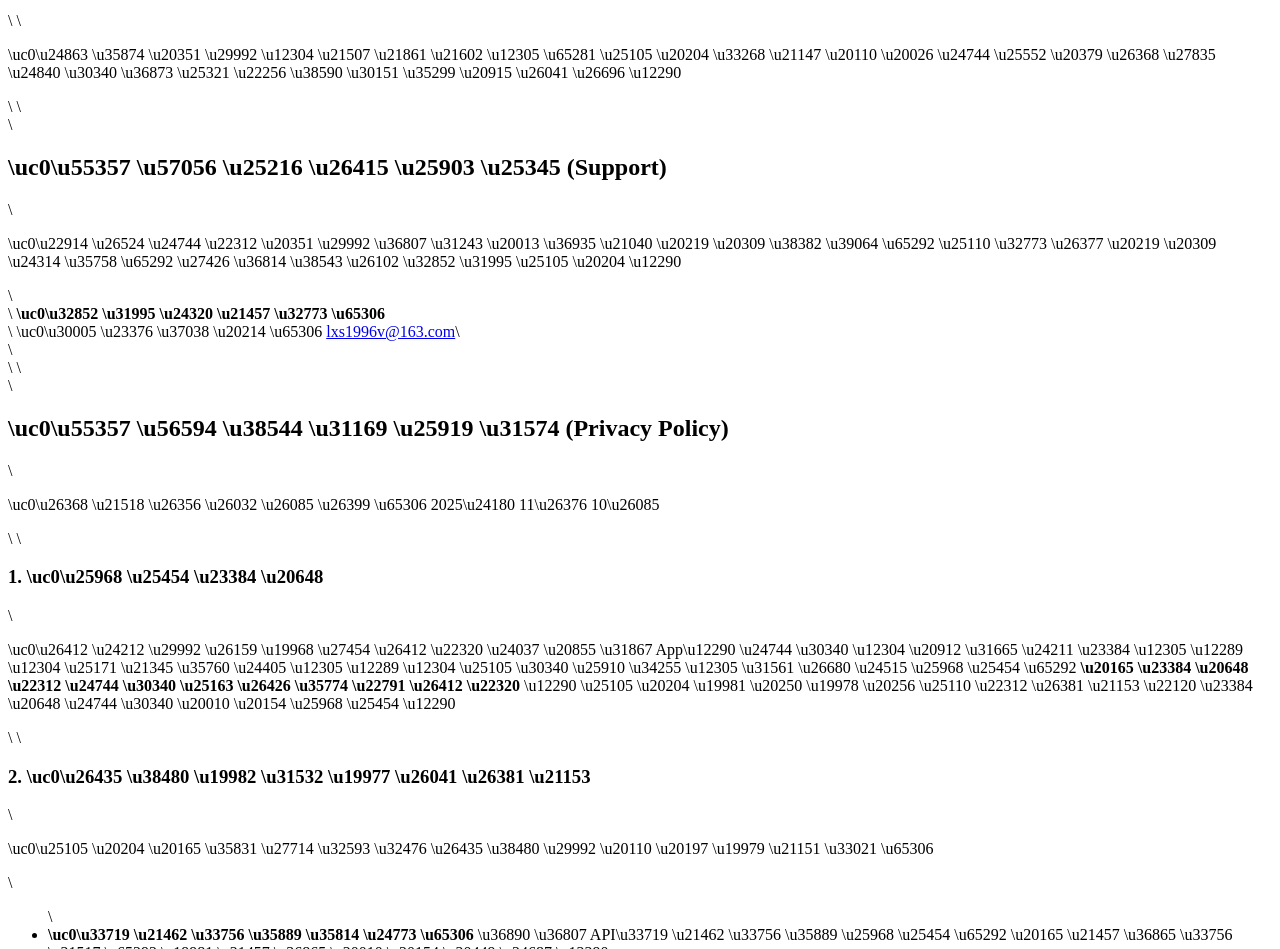
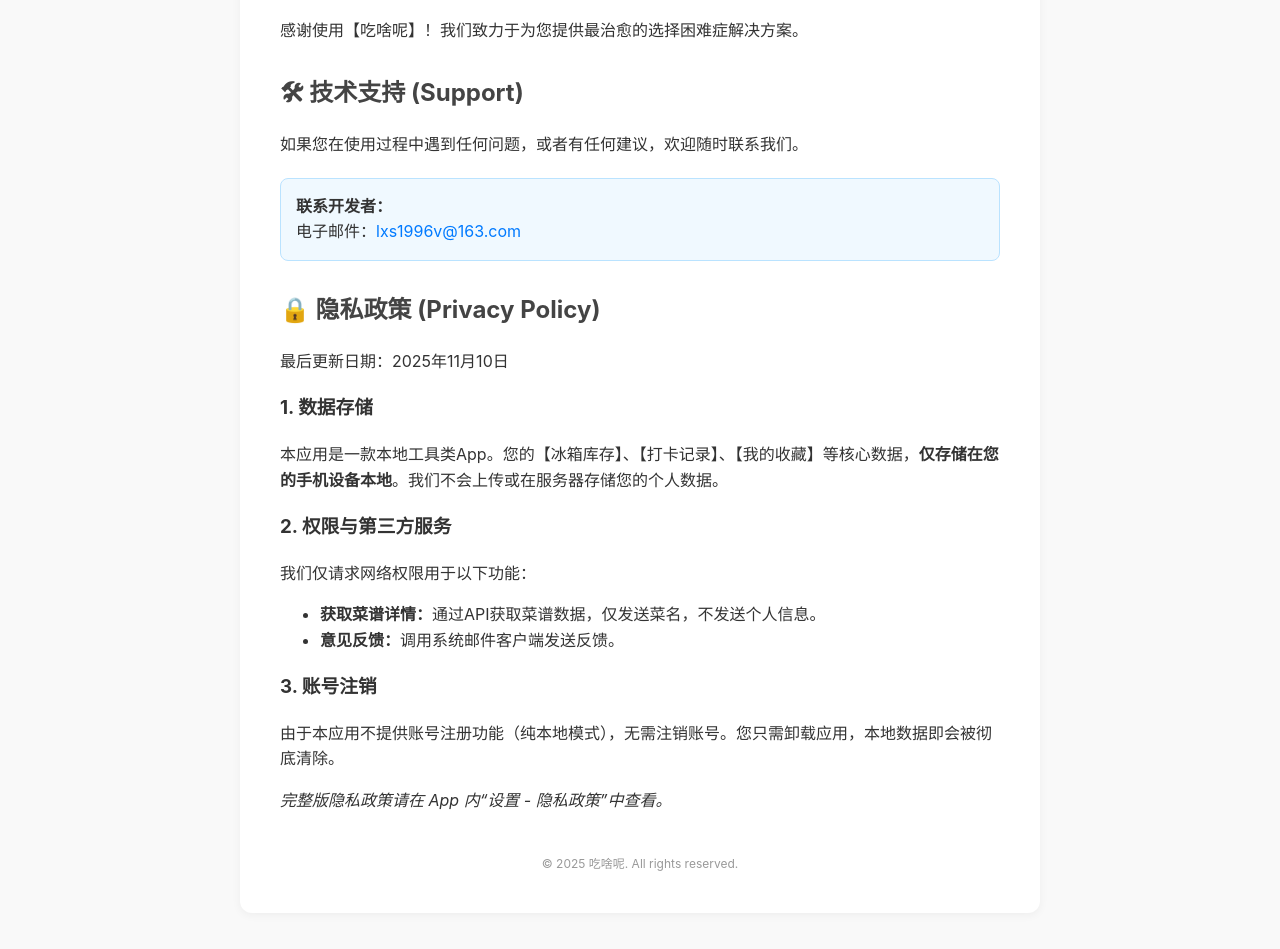
Before and after one commit to Shauna-tech/chishanesupport, a plain HTML site: page index.html in a window 1280 px wide. Shown: the part 148-1097 px from the top of the page. Drawn offline with Linux system fonts and the light colour scheme.

Commit message:
Update index.html

```diff
--- a/index.html
+++ b/index.html
@@ -1,67 +1,59 @@
-{\rtf1\ansi\ansicpg936\cocoartf2822
-\cocoatextscaling0\cocoaplatform0{\fonttbl\f0\fswiss\fcharset0 Helvetica;}
-{\colortbl;\red255\green255\blue255;}
-{\*\expandedcolortbl;;}
-\paperw11900\paperh16840\margl1440\margr1440\vieww11520\viewh8400\viewkind0
-\pard\tx720\tx1440\tx2160\tx2880\tx3600\tx4320\tx5040\tx5760\tx6480\tx7200\tx7920\tx8640\pardirnatural\partightenfactor0
+<!DOCTYPE html>
+<html lang="zh-CN">
+<head>
+    <meta charset="UTF-8">
+    <meta name="viewport" content="width=device-width, initial-scale=1.0">
+    <title>吃啥呢 - 官方支持</title>
+    <style>
+        body { font-family: -apple-system, BlinkMacSystemFont, "Segoe UI", Roboto, Helvetica, Arial, sans-serif; line-height: 1.6; color: #333; max-width: 800px; margin: 0 auto; padding: 20px; background-color: #f9f9f9; }
+        .container { background: white; padding: 40px; border-radius: 12px; box-shadow: 0 2px 10px rgba(0,0,0,0.05); }
+        h1 { color: #333; border-bottom: 2px solid #f0f0f0; padding-bottom: 10px; }
+        h2 { margin-top: 30px; color: #444; }
+        .contact-box { background: #f0f9ff; border: 1px solid #bae3ff; padding: 15px; border-radius: 8px; margin-top: 20px; }
+        .footer { margin-top: 40px; font-size: 12px; color: #999; text-align: center; }
+        a { color: #007AFF; text-decoration: none; }
+    </style>
+</head>
+<body>
 
-\f0\fs24 \cf0 <!DOCTYPE html>\
-<html lang="zh-CN">\
-<head>\
-    <meta charset="UTF-8">\
-    <meta name="viewport" content="width=device-width, initial-scale=1.0">\
-    <title>\uc0\u21507 \u21861 \u21602  - \u23448 \u26041 \u25903 \u25345 </title>\
-    <style>\
-        body \{ font-family: -apple-system, BlinkMacSystemFont, "Segoe UI", Roboto, Helvetica, Arial, sans-serif; line-height: 1.6; color: #333; max-width: 800px; margin: 0 auto; padding: 20px; background-color: #f9f9f9; \}\
-        .container \{ background: white; padding: 40px; border-radius: 12px; box-shadow: 0 2px 10px rgba(0,0,0,0.05); \}\
-        h1 \{ color: #333; border-bottom: 2px solid #f0f0f0; padding-bottom: 10px; \}\
-        h2 \{ margin-top: 30px; color: #444; \}\
-        .contact-box \{ background: #f0f9ff; border: 1px solid #bae3ff; padding: 15px; border-radius: 8px; margin-top: 20px; \}\
-        .footer \{ margin-top: 40px; font-size: 12px; color: #999; text-align: center; \}\
-        a \{ color: #007AFF; text-decoration: none; \}\
-    </style>\
-</head>\
-<body>\
-\
-<div class="container">\
-    <h1>\uc0\u21507 \u21861 \u21602  App \u23448 \u26041 \u25903 \u25345 </h1>\
-    \
-    <p>\uc0\u24863 \u35874 \u20351 \u29992 \u12304 \u21507 \u21861 \u21602 \u12305 \u65281 \u25105 \u20204 \u33268 \u21147 \u20110 \u20026 \u24744 \u25552 \u20379 \u26368 \u27835 \u24840 \u30340 \u36873 \u25321 \u22256 \u38590 \u30151 \u35299 \u20915 \u26041 \u26696 \u12290 </p>\
-\
-    <div id="support">\
-        <h2>\uc0\u55357 \u57056  \u25216 \u26415 \u25903 \u25345  (Support)</h2>\
-        <p>\uc0\u22914 \u26524 \u24744 \u22312 \u20351 \u29992 \u36807 \u31243 \u20013 \u36935 \u21040 \u20219 \u20309 \u38382 \u39064 \u65292 \u25110 \u32773 \u26377 \u20219 \u20309 \u24314 \u35758 \u65292 \u27426 \u36814 \u38543 \u26102 \u32852 \u31995 \u25105 \u20204 \u12290 </p>\
-        <div class="contact-box">\
-            <strong>\uc0\u32852 \u31995 \u24320 \u21457 \u32773 \u65306 </strong><br>\
-            \uc0\u30005 \u23376 \u37038 \u20214 \u65306 <a href="mailto:lxs1996v@163.com">lxs1996v@163.com</a>\
-        </div>\
-    </div>\
-\
-    <div id="privacy">\
-        <h2>\uc0\u55357 \u56594  \u38544 \u31169 \u25919 \u31574  (Privacy Policy)</h2>\
-        <p>\uc0\u26368 \u21518 \u26356 \u26032 \u26085 \u26399 \u65306 2025\u24180 11\u26376 10\u26085 </p>\
-        \
-        <h3>1. \uc0\u25968 \u25454 \u23384 \u20648 </h3>\
-        <p>\uc0\u26412 \u24212 \u29992 \u26159 \u19968 \u27454 \u26412 \u22320 \u24037 \u20855 \u31867 App\u12290 \u24744 \u30340 \u12304 \u20912 \u31665 \u24211 \u23384 \u12305 \u12289 \u12304 \u25171 \u21345 \u35760 \u24405 \u12305 \u12289 \u12304 \u25105 \u30340 \u25910 \u34255 \u12305 \u31561 \u26680 \u24515 \u25968 \u25454 \u65292 <strong>\u20165 \u23384 \u20648 \u22312 \u24744 \u30340 \u25163 \u26426 \u35774 \u22791 \u26412 \u22320 </strong>\u12290 \u25105 \u20204 \u19981 \u20250 \u19978 \u20256 \u25110 \u22312 \u26381 \u21153 \u22120 \u23384 \u20648 \u24744 \u30340 \u20010 \u20154 \u25968 \u25454 \u12290 </p>\
-\
-        <h3>2. \uc0\u26435 \u38480 \u19982 \u31532 \u19977 \u26041 \u26381 \u21153 </h3>\
-        <p>\uc0\u25105 \u20204 \u20165 \u35831 \u27714 \u32593 \u32476 \u26435 \u38480 \u29992 \u20110 \u20197 \u19979 \u21151 \u33021 \u65306 </p>\
-        <ul>\
-            <li><strong>\uc0\u33719 \u21462 \u33756 \u35889 \u35814 \u24773 \u65306 </strong>\u36890 \u36807 API\u33719 \u21462 \u33756 \u35889 \u25968 \u25454 \u65292 \u20165 \u21457 \u36865 \u33756 \u21517 \u65292 \u19981 \u21457 \u36865 \u20010 \u20154 \u20449 \u24687 \u12290 </li>\
-            <li><strong>\uc0\u24847 \u35265 \u21453 \u39304 \u65306 </strong>\u35843 \u29992 \u31995 \u32479 \u37038 \u20214 \u23458 \u25143 \u31471 \u21457 \u36865 \u21453 \u39304 \u12290 </li>\
-        </ul>\
-\
-        <h3>3. \uc0\u36134 \u21495 \u27880 \u38144 </h3>\
-        <p>\uc0\u30001 \u20110 \u26412 \u24212 \u29992 \u19981 \u25552 \u20379 \u36134 \u21495 \u27880 \u20876 \u21151 \u33021 \u65288 \u32431 \u26412 \u22320 \u27169 \u24335 \u65289 \u65292 \u26080 \u38656 \u27880 \u38144 \u36134 \u21495 \u12290 \u24744 \u21482 \u38656 \u21368 \u36733 \u24212 \u29992 \u65292 \u26412 \u22320 \u25968 \u25454 \u21363 \u20250 \u34987 \u24443 \u24213 \u28165 \u38500 \u12290 </p>\
-        \
-        <p><em>\uc0\u23436 \u25972 \u29256 \u38544 \u31169 \u25919 \u31574 \u35831 \u22312  App \u20869 \'93\u35774 \u32622  - \u38544 \u31169 \u25919 \u31574 \'94\u20013 \u26597 \u30475 \u12290 </em></p>\
-    </div>\
-\
-    <div class="footer">\
-        &copy; 2025 \uc0\u21507 \u21861 \u21602 . All rights reserved.\
-    </div>\
-</div>\
-\
-</body>\
-</html>\
-}
+<div class="container">
+    <h1>吃啥呢 App 官方支持</h1>
+
+    <p>感谢使用【吃啥呢】！我们致力于为您提供最治愈的选择困难症解决方案。</p>
+
+    <div id="support">
+        <h2>🛠 技术支持 (Support)</h2>
+        <p>如果您在使用过程中遇到任何问题，或者有任何建议，欢迎随时联系我们。</p>
+        <div class="contact-box">
+            <strong>联系开发者：</strong><br>
+            电子邮件：<a href="mailto:lxs1996v@163.com">lxs1996v@163.com</a>
+        </div>
+    </div>
+
+    <div id="privacy">
+        <h2>🔒 隐私政策 (Privacy Policy)</h2>
+        <p>最后更新日期：2025年11月10日</p>
+
+        <h3>1. 数据存储</h3>
+        <p>本应用是一款本地工具类App。您的【冰箱库存】、【打卡记录】、【我的收藏】等核心数据，<strong>仅存储在您的手机设备本地</strong>。我们不会上传或在服务器存储您的个人数据。</p>
+
+        <h3>2. 权限与第三方服务</h3>
+        <p>我们仅请求网络权限用于以下功能：</p>
+        <ul>
+            <li><strong>获取菜谱详情：</strong>通过API获取菜谱数据，仅发送菜名，不发送个人信息。</li>
+            <li><strong>意见反馈：</strong>调用系统邮件客户端发送反馈。</li>
+        </ul>
+
+        <h3>3. 账号注销</h3>
+        <p>由于本应用不提供账号注册功能（纯本地模式），无需注销账号。您只需卸载应用，本地数据即会被彻底清除。</p>
+
+        <p><em>完整版隐私政策请在 App 内“设置 - 隐私政策”中查看。</em></p>
+    </div>
+
+    <div class="footer">
+        &copy; 2025 吃啥呢. All rights reserved.
+    </div>
+</div>
+
+</body>
+</html>
```
